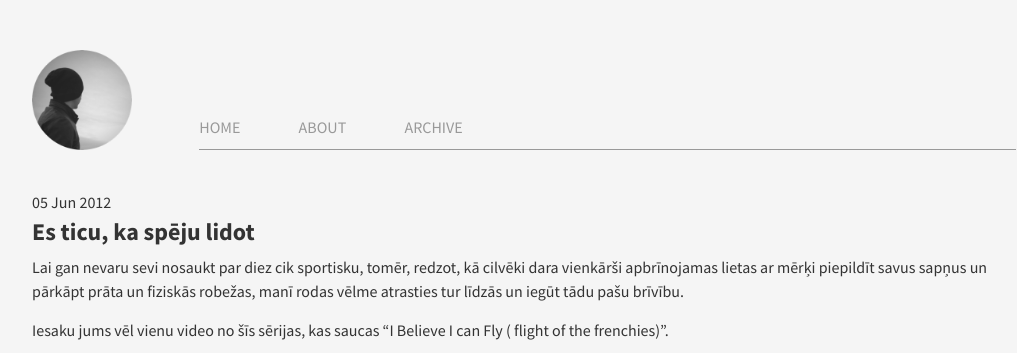
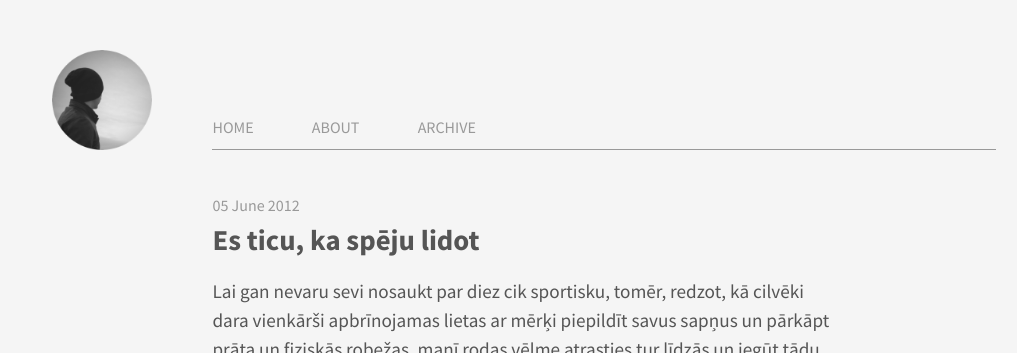
Before and after one commit to aigarsdz/brume, a Jekyll site: the page built from _posts/2012-06-05-es-ticu-ka-speju-lidot.md, in a window 1280 px wide, cut to the strip 0-353 px from the top of the page. Shown: the whole strip, without its empty margins (116-1133 px from the left). Built offline with Jekyll 4.4.1, drawn with Linux system fonts in a browser that asks for light colours; nearby versions of some CDN libraries; Markdown is read by kramdown in place of the engine named in the settings.

Commit message:
Update a single post design

```diff
--- a/_layouts/post.html
+++ b/_layouts/post.html
@@ -2,9 +2,14 @@
 layout: default
 ---
 
-<article class="row gutters">
-  <date>{{ page.date | date_to_string }}</date>
-  <h2 class="listing">{{ page.title }}</h2>
+<article class="single-post row gutters">
+  <div class="col span_2 meta">
+    <!-- The empty element is needed for layout purposes -->
+  </div>
+  <div class="col span_8">
+    <date class="published">{{ page.date | date_to_long_string }}</date>
+    <h2>{{ page.title }}</h2>
 
-  {{ content }}
+    {{ content }}
+  </div>
 </article>
--- a/public/css/main.css
+++ b/public/css/main.css
@@ -1,10 +1,12 @@
+/* ====== General Styles
+============================================================================= */
 * {
   margin: 0;
   padding: 0;
 }
 
 body {
-  color: #333;
+  color: #555;
   background-color: #f5f5f5;
   font-family: 'Source Sans Pro', sans-serif;
   line-height: 1.5;
@@ -28,7 +30,7 @@ img {
 }
 
 a {
-  color: #777;
+  color: #999;
   text-decoration: none;
 }
 
@@ -39,8 +41,11 @@ a {
 
 .container {
   max-width: 1024px;
-  padding: 0 20px;
+  padding: 0 40px;
 }
+
+/* ====== Header
+============================================================================= */
 
 #blog-logo {
   display: inline-block;
@@ -69,6 +74,7 @@ a {
   margin-right: 5px;
   text-transform: uppercase;
 }
+
 .top nav a:hover {
   color: #333;
   border-bottom: 5px solid #333;
@@ -78,8 +84,20 @@ a.current-page {
   border-bottom: 5px solid #999;
 }
 
+/* ====== Main Content
+============================================================================= */
+
 #posts {
   margin-bottom: 100px;
+}
+
+.single-post {
+  font-size: 1.2rem;
+}
+
+.single-post .published {
+  color: #999;
+  font-size: 1rem;
 }
 
 .listing {
@@ -92,6 +110,8 @@ a.current-page {
   padding-top: 3px;
 }
 
+/* ====== Footer
+============================================================================= */
 .pagination {
   text-align: center;
   margin-bottom: 30px;
@@ -106,6 +126,9 @@ footer {
   font-size: .75rem;
   text-align: center;
 }
+
+/* ====== Responsive Shit
+============================================================================= */
 
 @media ( max-width : 768px ) {
   #logo,
```
Lines whose indentation alone changed are shown as unchanged.
